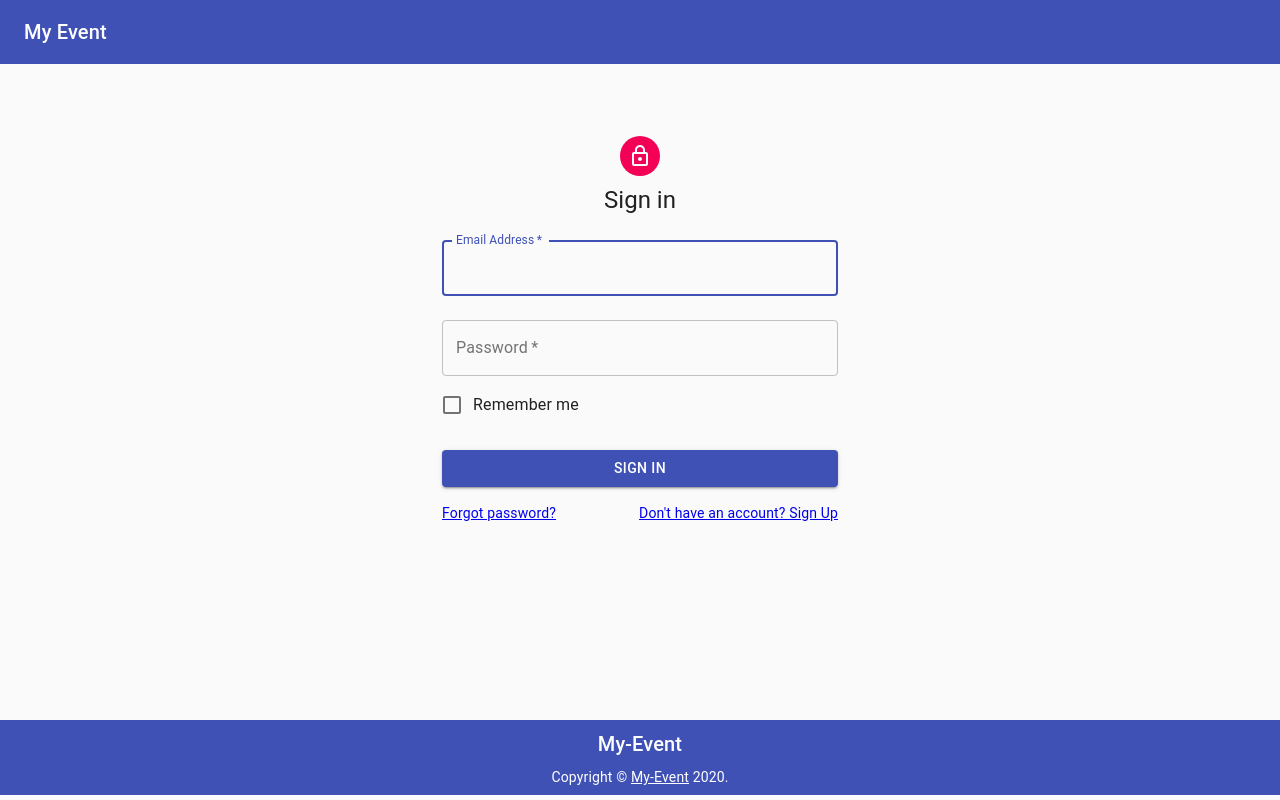
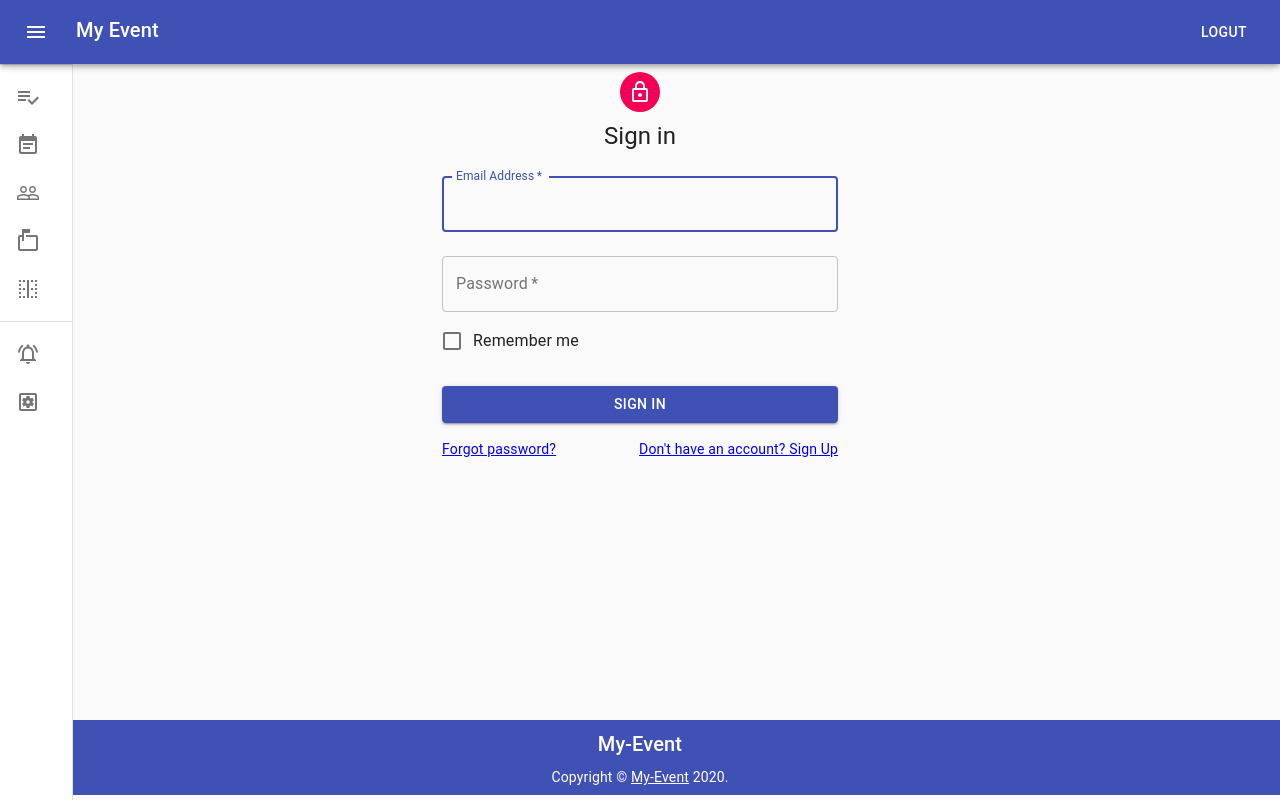
Before and after one commit to Srul123/myevent-frontend, a React (Create React App) app: page /signin in a window 1280 px wide. Built offline with nearby package versions, Linux system fonts and the light colour scheme; what react-swipeable-views-utils would draw is missing.

Commit message:
commit to mike

```diff
--- a/src/components/drawers/DrawerWithIcons.js
+++ b/src/components/drawers/DrawerWithIcons.js
@@ -21,8 +21,9 @@ import EventNoteIcon from "@material-ui/icons/EventNote";
 import PeopleOutlineIcon from "@material-ui/icons/PeopleOutline";
 import MarkunreadMailboxOutlinedIcon from "@material-ui/icons/MarkunreadMailboxOutlined";
 import BorderVerticalOutlinedIcon from "@material-ui/icons/BorderVerticalOutlined";
-import NotificationsActiveOutlinedIcon from '@material-ui/icons/NotificationsActiveOutlined';
-import SettingsApplicationsOutlinedIcon from '@material-ui/icons/SettingsApplicationsOutlined';
+import NotificationsActiveOutlinedIcon from "@material-ui/icons/NotificationsActiveOutlined";
+import SettingsApplicationsOutlinedIcon from "@material-ui/icons/SettingsApplicationsOutlined";
+import { NavLink, useLocation } from "react-router-dom";
 
 const drawerWidth = 240;
 
@@ -86,13 +87,57 @@ const useStyles = makeStyles((theme) => ({
     flexGrow: 1,
     padding: theme.spacing(3),
   },
+  anchor: {
+    textDecoration: "none",
+    color: "unset",
+  },
 }));
+
+const optionRoutes = [
+  {
+    title: "Overall Status",
+    icon: <PlaylistAddCheckIcon />,
+    route: "/myprofile",
+  },
+  {
+    title: "My Event Details",
+    icon: <EventNoteIcon />,
+    route: "0",
+  },
+  {
+    title: "Inviters Managment",
+    icon: <PeopleOutlineIcon />,
+    route: "1",
+  },
+  {
+    title: "RSVP",
+    icon: <MarkunreadMailboxOutlinedIcon />,
+    route: "2",
+  },
+  {
+    title: "Seating Arrangement",
+    icon: <BorderVerticalOutlinedIcon />,
+    route: "3",
+  },
+];
+
+const newOptionActiveRoutesListArray = (optionRoutesList, currentPath) => {
+  const newOptionListWithActivePaths = optionRoutesList.map((option) => {
+    option.isActive = option.route === currentPath ? true : false;
+    return option;
+  });
+  return newOptionListWithActivePaths;
+};
 
 export default function DrawerWithIcons(props) {
   const { open, setOpen } = props;
   const classes = useStyles();
   const theme = useTheme();
-
+  const location = useLocation();
+  const optionRoutesList = newOptionActiveRoutesListArray(
+    optionRoutes,
+    location.pathname
+  );
   const handleDrawerOpen = () => {
     setOpen(true);
   };
@@ -160,20 +205,28 @@ export default function DrawerWithIcons(props) {
         </div>
         <Divider />
         <List>
-          {[
-            { title: "Overall Status", icon: <PlaylistAddCheckIcon /> },
-            { title: "My Event Details", icon: <EventNoteIcon /> },
-            { title: "Inviters Managment", icon: <PeopleOutlineIcon /> },
-            { title: "RSVP", icon: <MarkunreadMailboxOutlinedIcon /> },
-            {
-              title: "Seating Arrangement",
-              icon: <BorderVerticalOutlinedIcon />,
-            },
-          ].map((option, index) => (
-            <ListItem button key={index}>
-              <ListItemIcon>{option.icon}</ListItemIcon>
-              <ListItemText primary={option.title} />
-            </ListItem>
+          {optionRoutesList.map((option, index) => (
+            <NavLink to={option.route} key={index} className={classes.anchor}>
+              {option.isActive ? (
+                <div style={{ background: "lightgray" }}>
+                  <ListItem
+                    button
+                    key={index}
+                    style={{ background: "light-blue" }}
+                  >
+                    <ListItemIcon>{option.icon}</ListItemIcon>
+                    <ListItemText primary={option.title} />
+                  </ListItem>
+                </div>
+              ) : (
+                <div>
+                  <ListItem button key={index}>
+                    <ListItemIcon>{option.icon}</ListItemIcon>
+                    <ListItemText primary={option.title} />
+                  </ListItem>
+                </div>
+              )}
+            </NavLink>
           ))}
         </List>
         <Divider />
@@ -189,9 +242,7 @@ export default function DrawerWithIcons(props) {
             },
           ].map((option, index) => (
             <ListItem button key={index}>
-              <ListItemIcon>
-                {option.icon}
-              </ListItemIcon>
+              <ListItemIcon>{option.icon}</ListItemIcon>
               <ListItemText primary={option.title} />
             </ListItem>
           ))}
--- a/src/components/layouts/header/Header.js
+++ b/src/components/layouts/header/Header.js
@@ -8,5 +8,5 @@ export default function Header() {
     return state.userReducer.login;
   });
 
-  return <>{isLoggedIn ? <AppBarLogin /> : <AppBarMain />}</>;
+  return <>{true ? <AppBarLogin /> : <AppBarMain />}</>;
 }
--- a/src/components/views/sign-in/SignIn.js
+++ b/src/components/views/sign-in/SignIn.js
@@ -10,7 +10,7 @@ import LockOutlinedIcon from "@material-ui/icons/LockOutlined";
 import Typography from "@material-ui/core/Typography";
 import { makeStyles } from "@material-ui/core/styles";
 import Container from "@material-ui/core/Container";
-import { Link, useHistory } from "react-router-dom";
+import { NavLink, useHistory } from "react-router-dom";
 import axios from "axios";
 import AlertsMessage from "../../alerts/AlertsMessage";
 import LoaderSpinner from "../../loader-spinner/LoaderSpinner";
@@ -143,10 +143,10 @@ export default function SignIn() {
           </Button>
           <Grid container>
             <Grid item xs>
-              <Link to="/">Forgot password?</Link>
+              <NavLink to="/">Forgot password?</NavLink>
             </Grid>
             <Grid item>
-              <Link to="/signup">{"Don't have an account? Sign Up"}</Link>
+              <NavLink to="/signup">{"Don't have an account? Sign Up"}</NavLink>
             </Grid>
           </Grid>
         </form>
```
